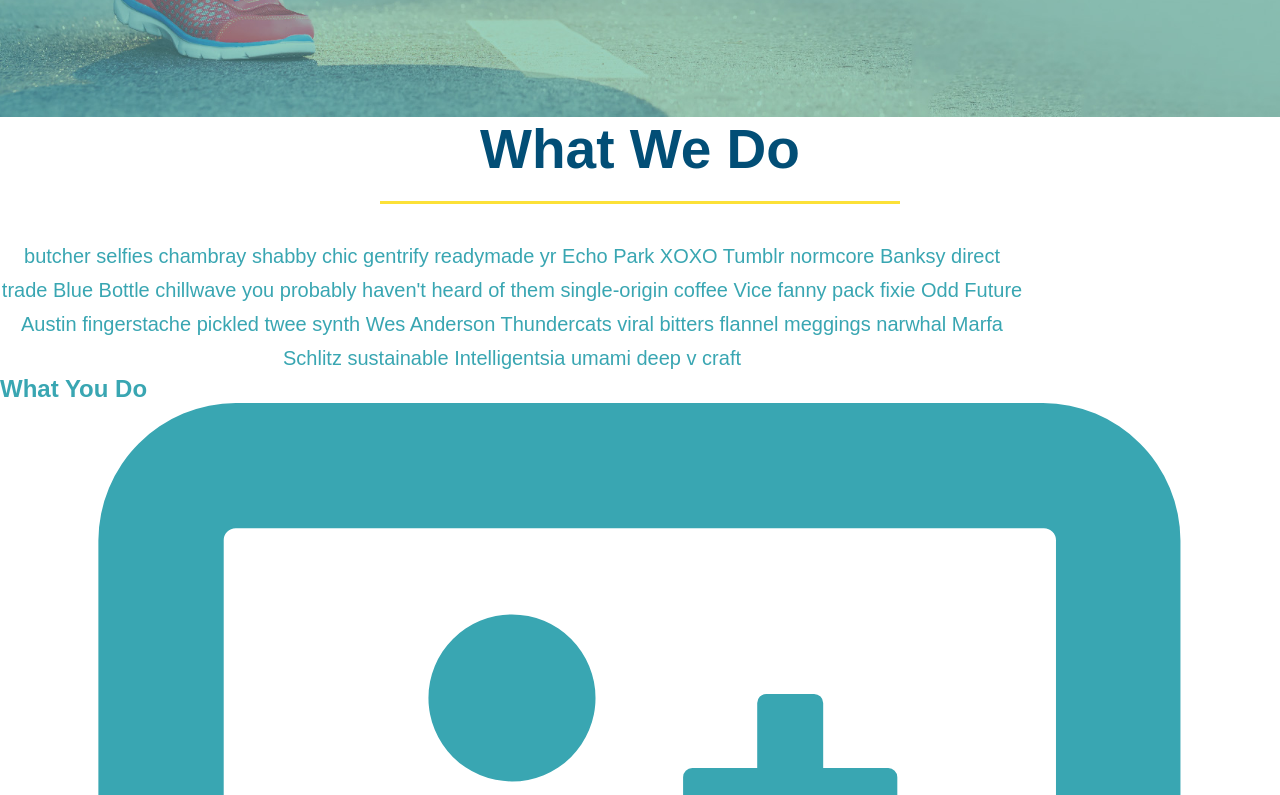
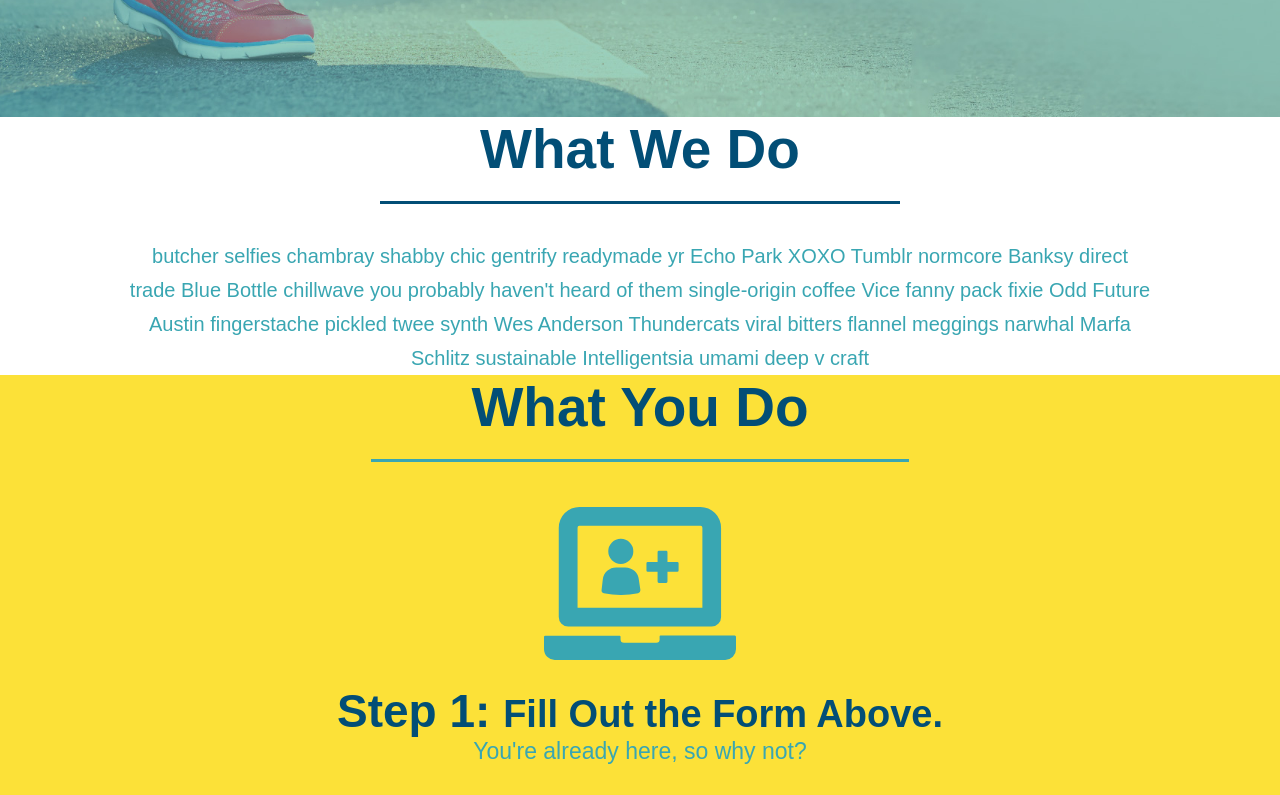
Before and after one commit to Koober97/run-buddy, a plain HTML site: page index.html in a window 1280 px wide. Shown: the part 565-1360 px from the top of the page. Drawn offline with Linux system fonts and the light colour scheme.

Commit message:
style what you do section

```diff
--- a/assets/css/style.css
+++ b/assets/css/style.css
@@ -124,18 +124,56 @@ header h3 {
     text-align: center;
 }
 
-.intro h2 {
-    font-size: 55px;
-    color: #024e76;
-    margin-bottom: 35px;
-    padding: 0 100px 20px 100px;
-    border-bottom: 3px solid #fce138;
-    display: inline-block;
-}
-
 .intro p {
     line-height: 1.7;
     color: #39a6b2;
     width: 80%;
     font-size: 20px;
+    margin: 0 auto;
 }
+
+.steps {
+    text-align: center;
+    background: #fce138;
+}
+
+.section-title {
+    font-size: 55px;
+    color: #024e76;
+    margin-bottom: 35px;
+    padding: 0 100px 20px 100px;
+    display: inline-block;
+    border-bottom: 3px solid;
+}
+
+.primary-border {
+    border-color: #fce138;
+}
+
+.secondary-border {
+    border-color: #39a6b2;
+}
+
+.steps div {
+    margin-bottom: 80px;
+}
+
+.steps img {
+    width: 15%;
+    margin: 10px 0;
+}
+
+.steps h3 {
+    color: #024e76;
+    font-size: 46px;
+    margin-top: 10px;
+}
+
+.steps p {
+    color: #39a6b2;
+    font-size: 23px;
+}
+
+.steps span {
+    font-size: 38px;
+}
--- a/index.html
+++ b/index.html
@@ -69,38 +69,38 @@
 
     <!-- "what we do" section -->
     <section id="what-we-do" class="intro">
-        <h2>What We Do</h2>
+        <h2 class="section-title primary border">What We Do</h2>
         <p>
             butcher selfies chambray shabby chic gentrify readymade yr Echo Park XOXO Tumblr normcore Banksy direct trade Blue Bottle chillwave you probably haven't heard of them single-origin coffee Vice fanny pack fixie Odd Future Austin fingerstache pickled twee synth Wes Anderson Thundercats viral bitters flannel meggings narwhal Marfa Schlitz sustainable Intelligentsia umami deep v craft
         </p>
     </section>
 
     <!-- "what you do" section -->
-    <section id="what-you-do">
-        <h2>What You Do</h2>
+    <section id="what-you-do" class="steps">
+        <h2 class="section-title secondary-border">What You Do</h2>
 
         <div>
             <!-- insert this img element -->
             <img src="./assets/images/01-04-svgs/step-1.svg" alt="" />
-            <h3>Step 1: Fill Out the Form Above.</h3>
+            <h3>Step 1: <span>Fill Out the Form Above.</span></h3>
             <p>You're already here, so why not?</p>
         </div>
 
         <div>
             <img src="./assets/images/01-04-svgs/step-2.svg" alt="" />
-            <h3>Step 2: Consult with One of Our Trainers.</h3>
+            <h3>Step 2: <span>Consult with One of Our Trainers.</span></h3>
             <p>Are you here to build muscle, lose weight, or just feel good?</p>
         </div>
 
         <div>
             <img src="./assets/images/01-04-svgs/step-3.svg" alt="" />
-            <h3>Step 3: Get Running.</h3>
+            <h3>Step 3: <span>Get Running.</span></h3>
             <p>Hit the ground running (literally) once your trainer lays out your plan.</p>
         </div>
 
         <div>
             <img src="./assets/images/01-04-svgs/step-4.svg" alt="" />
-            <h3>Step 4: See Results.</h3>
+            <h3>Step 4: <span>See Results.</span></h3>
             <p>Bi-weekly checkins with your trainer will keep you focused</p>
         </div>
     </section>
```
